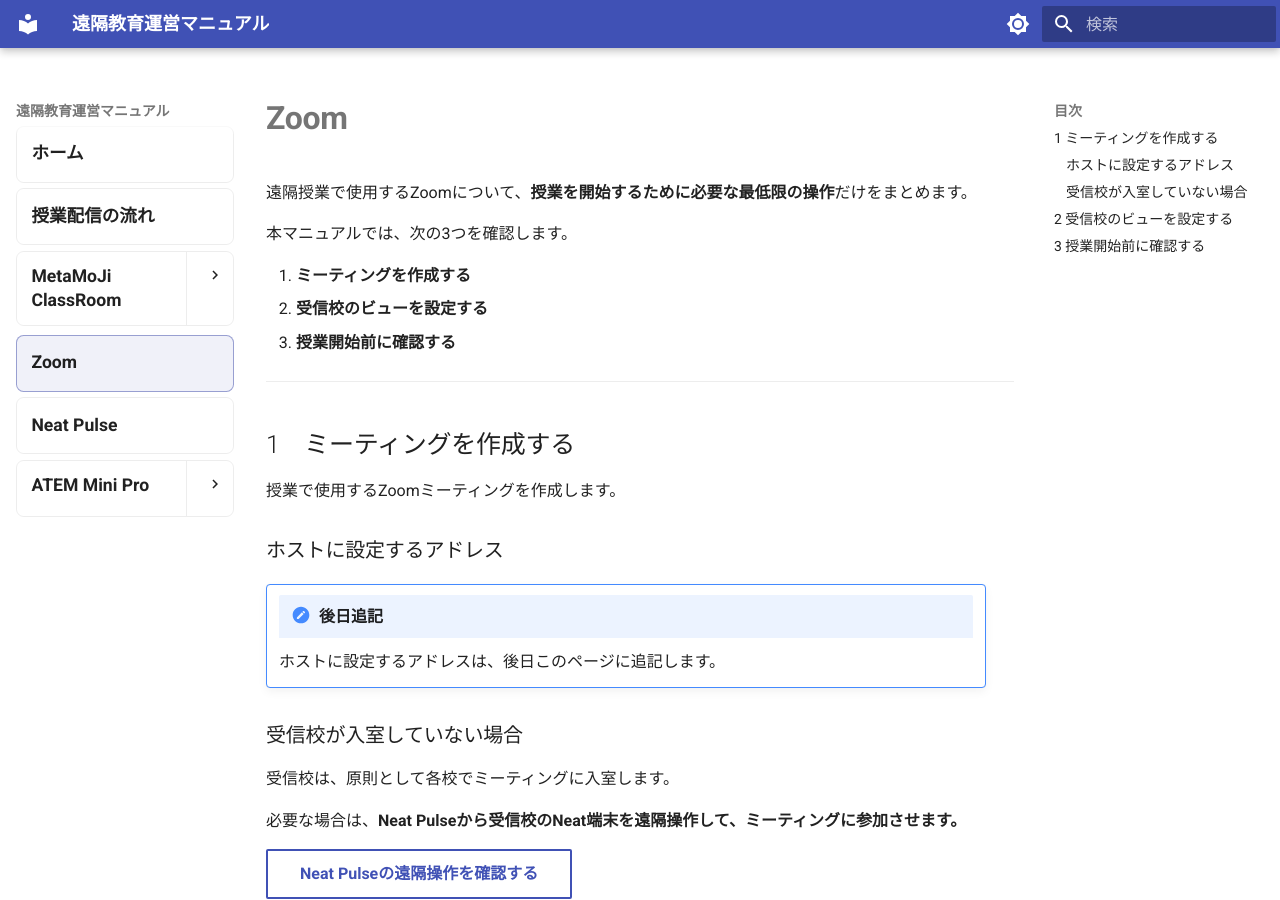
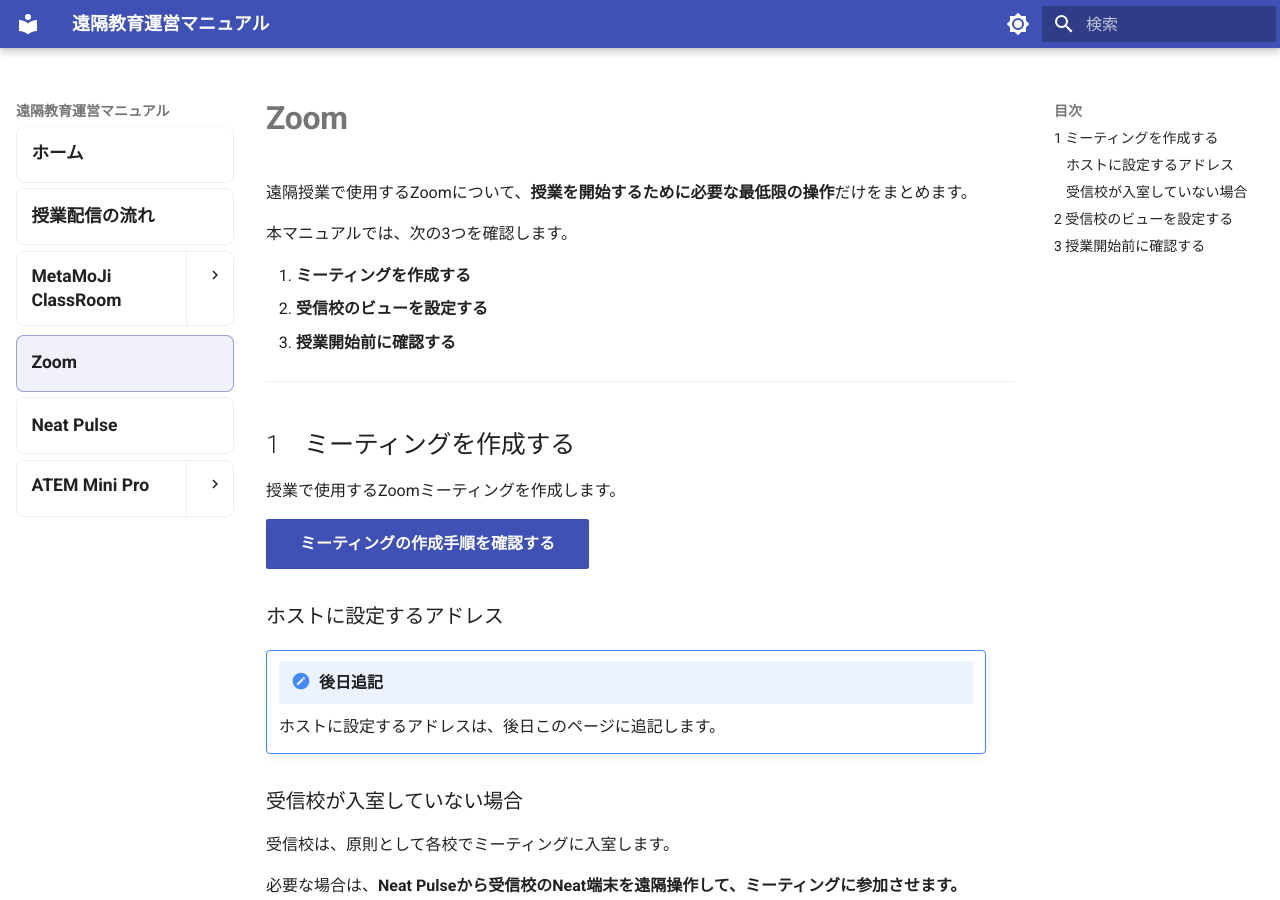
Before and after one commit to a-recs/remote-manual, an MkDocs documentation site: the page built from docs/zoom/index.md, in a window 1280 px wide and 900 px high. Built offline with MkDocs 1.6.1 and Material for MkDocs 9.7.7, drawn with Linux system fonts in a browser that asks for light colours.

Commit message:
Add Zoom meeting creation guide link

```diff
--- a/docs/zoom/index.md
+++ b/docs/zoom/index.md
@@ -13,6 +13,8 @@
 ## 1　ミーティングを作成する
 
 授業で使用するZoomミーティングを作成します。
+
+[ミーティングの作成手順を確認する](01-create-meeting.md){ .md-button .md-button--primary }
 
 ### ホストに設定するアドレス
 
```
